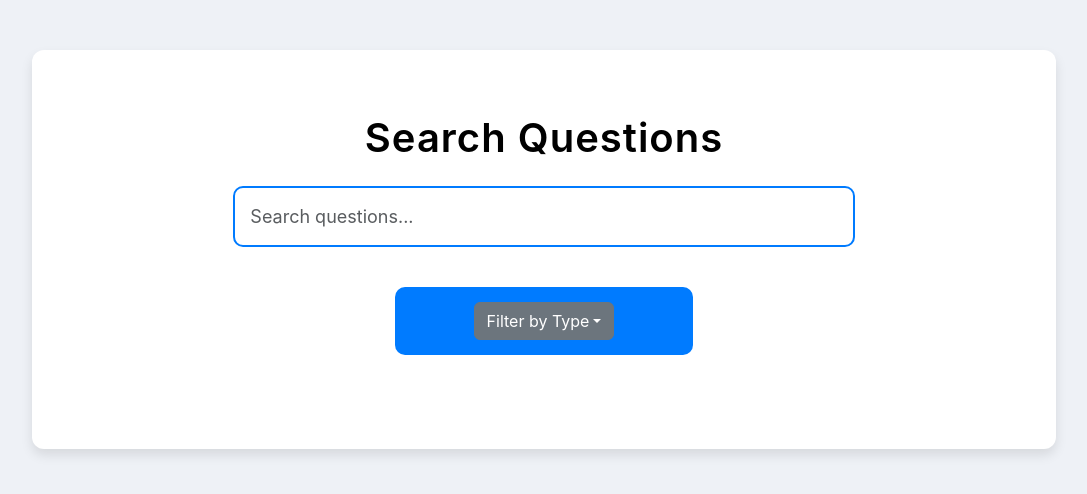
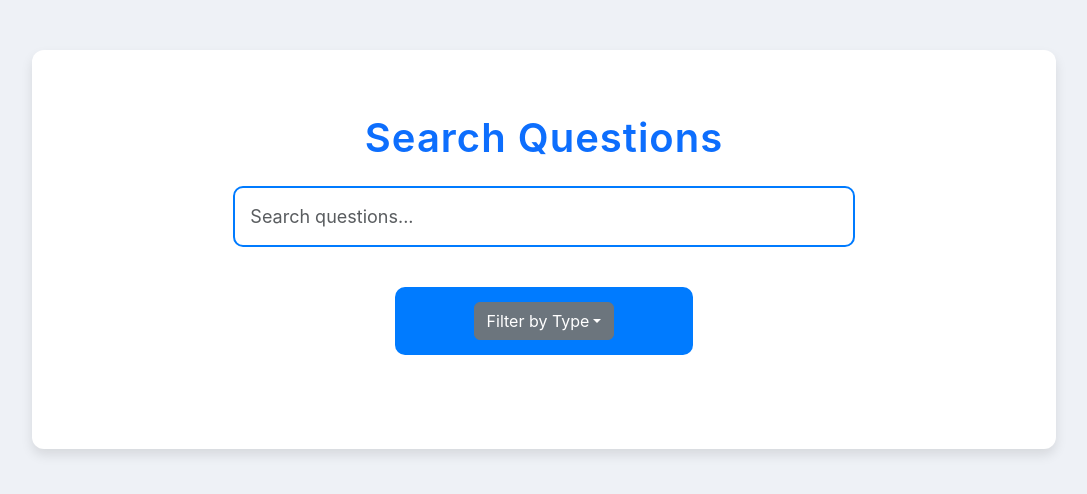
Before and after one commit to Arjun9234/SpeakxAssignment, a React (Create React App) app in the folder frontend/: page / in a window 1280 px wide. Shown: the top 494 px of the page, without its empty margins (96-1183 px from the left). Built offline with nearby package versions, Linux system fonts and the light colour scheme.

Commit message:
Update App.js

```diff
--- a/frontend/src/App.js
+++ b/frontend/src/App.js
@@ -118,7 +118,7 @@ const SearchQuestions = () => {
 
   return (
     <Container className="main-container">
-      <h1 className="my-4 text-center text-black">Search Questions</h1>
+      <h1 className="my-4 text-center text-primary">Search Questions</h1>
 
       <Row className="mb-4">
         <Col xs={12} md={8} className="mx-auto">
```
